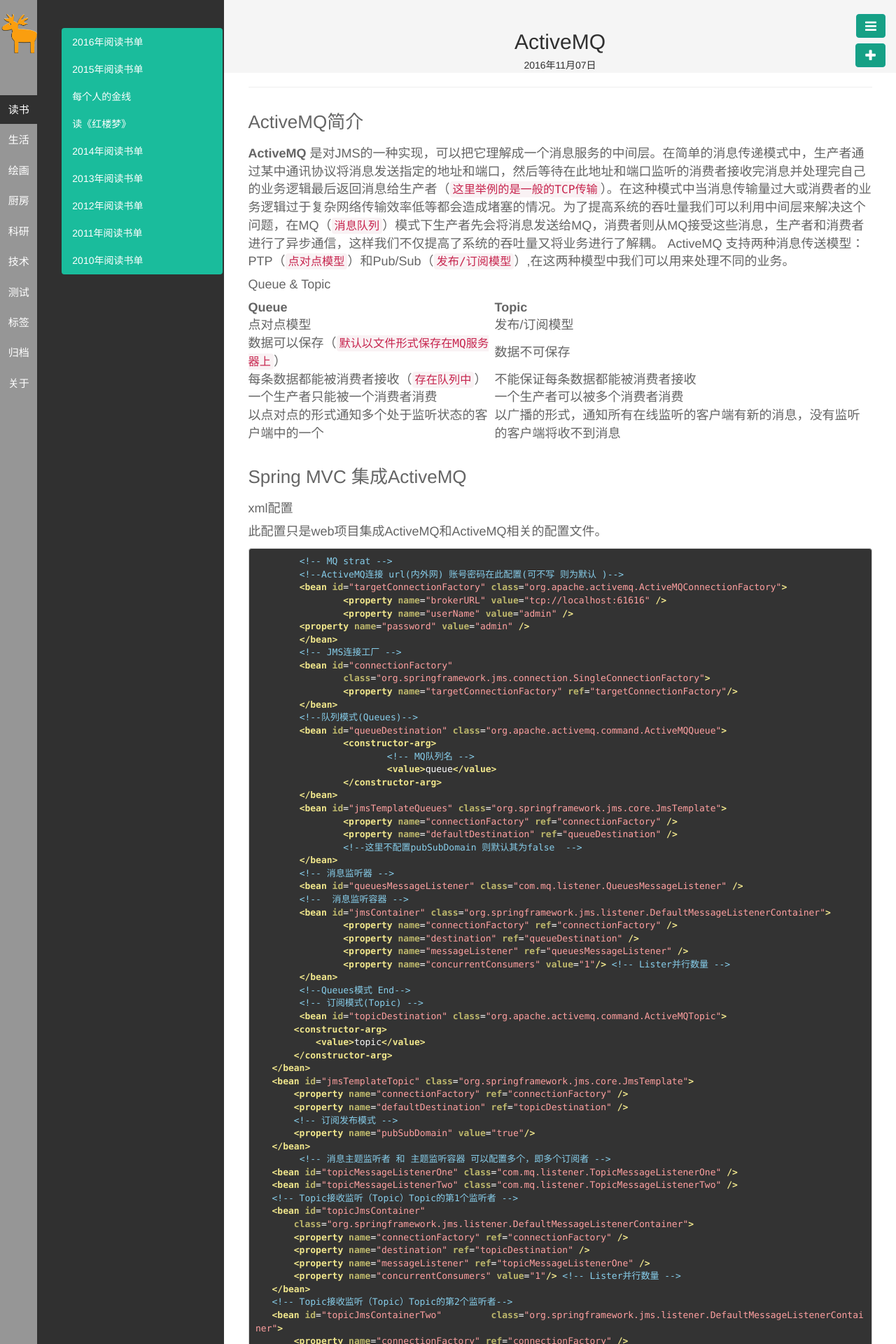
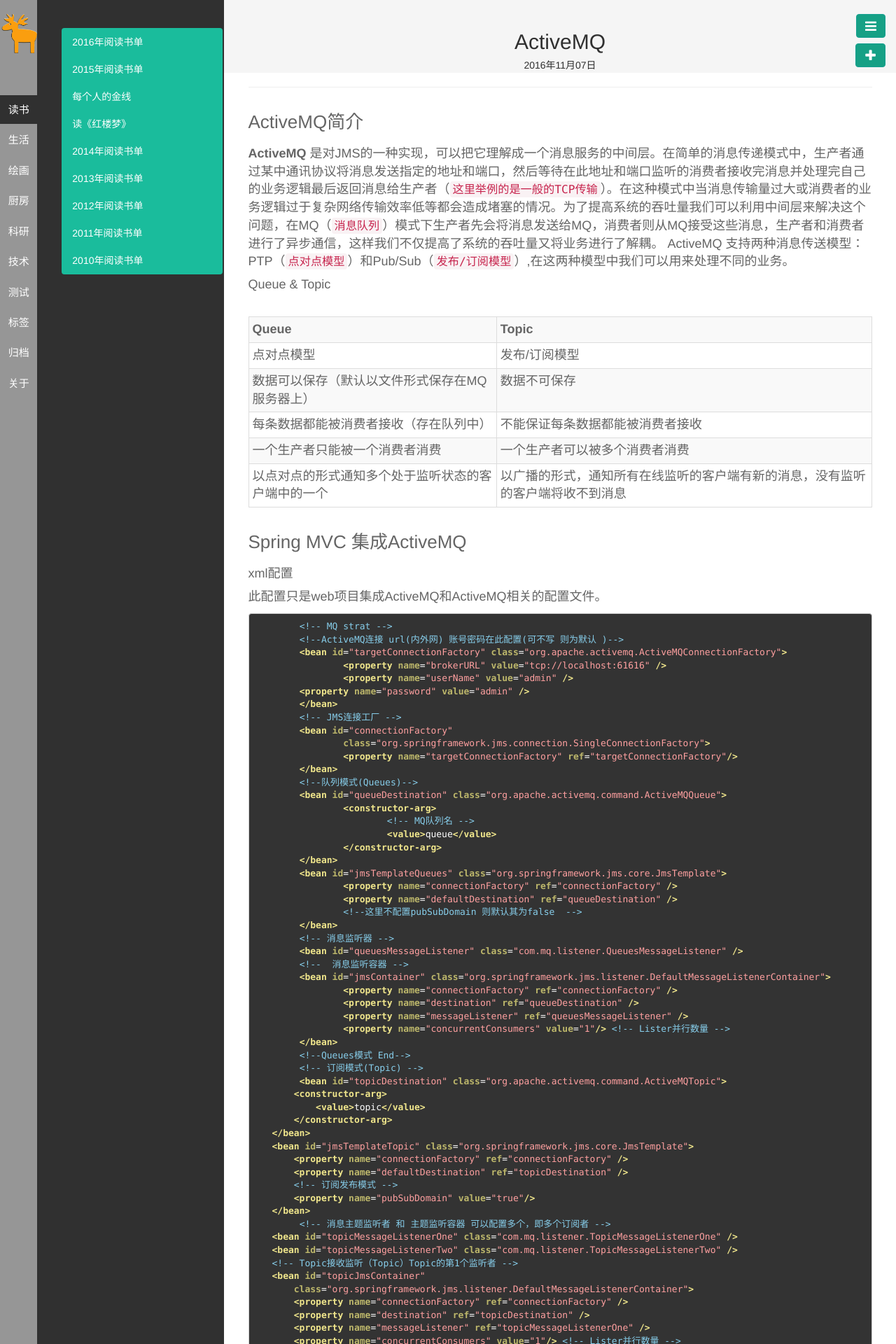
Before and after one commit to yeyafei/yeyafei.github.io, a Jekyll site: the page built from _posts/技术/2016-11-07-ActiveMQ.md, in a window 1280 px wide. Shown: the top 1920 px of the page at 70% size. Built offline with Jekyll 4.4.1, drawn with Linux system fonts in a browser that asks for light colours; Markdown is read by kramdown in place of the engine named in the settings; comment, search, counter and statistics services are not loaded; some of the changed text lies outside the part shown.

Commit message:
Update 2016-11-07-ActiveMQ.md

```diff
--- a/_posts/技术/2016-11-07-ActiveMQ.md
+++ b/_posts/技术/2016-11-07-ActiveMQ.md
@@ -15,13 +15,32 @@
 
 #### Queue & Topic
 
-| Queue     |    Topic |
-| :-------- |:--------|
-| 点对点模型 | 发布/订阅模型|
-| 数据可以保存（`默认以文件形式保存在MQ服务器上`）     |   数据不可保存 |
-| 每条数据都能被消费者接收（`存在队列中`）     |    不能保证每条数据都能被消费者接收 |
-| 一个生产者只能被一个消费者消费 |  一个生产者可以被多个消费者消费 |
-|以点对点的形式通知多个处于监听状态的客户端中的一个|以广播的形式，通知所有在线监听的客户端有新的消息，没有监听的客户端将收不到消息|
+<table  class="table table-bordered table-striped table-condensed">
+   <tr>
+     <th>Queue</th>
+      <th>Topic</th>
+   </tr>
+   <tr>
+      <td>点对点模型</td>
+      <td>发布/订阅模型</td>
+   </tr>
+      <tr>
+      <td>数据可以保存（默认以文件形式保存在MQ服务器上）</td>
+      <td> 数据不可保存</td>
+   </tr>
+   <tr>
+      <td>每条数据都能被消费者接收（存在队列中）</td>
+      <td>不能保证每条数据都能被消费者接收</td>
+   </tr>
+      <tr>
+      <td>一个生产者只能被一个消费者消费</td>
+      <td>一个生产者可以被多个消费者消费</td>
+   </tr>
+      <tr>
+      <td>以点对点的形式通知多个处于监听状态的客户端中的一个</td>
+      <td>以广播的形式，通知所有在线监听的客户端有新的消息，没有监听的客户端将收不到消息</td>
+   </tr>
+</table>
 
 
 ###Spring MVC 集成ActiveMQ
```
